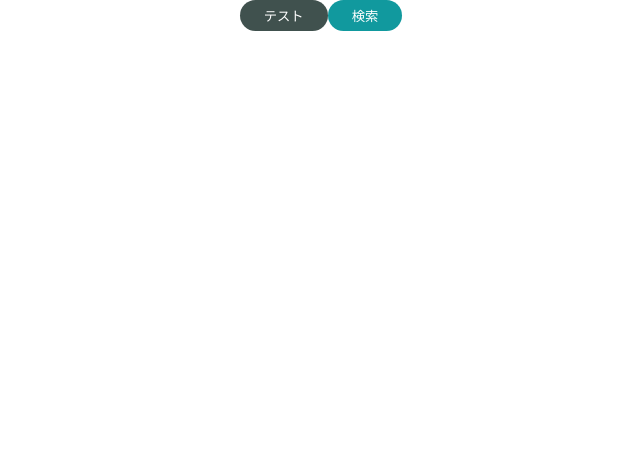
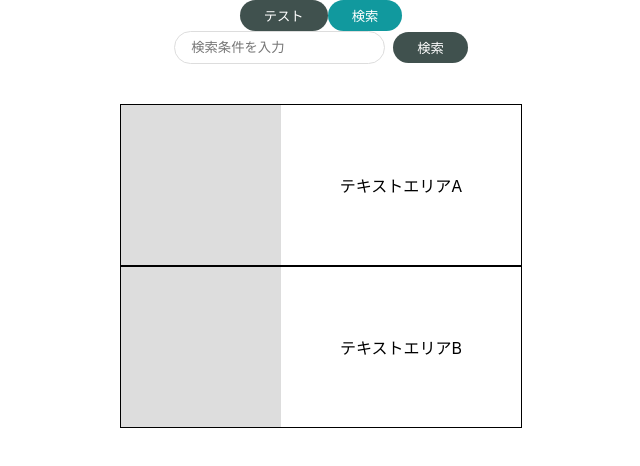
Before and after one commit to hideki1516/udemy-jak-02, a React (Create React App) app: page / in a window 1280 px wide. Shown: the top 466 px of the page, without its empty margins (319-959 px from the left). Built offline with nearby package versions, Linux system fonts and the light colour scheme.

Commit message:
Molucule

```diff
--- a/src/App.js
+++ b/src/App.js
@@ -1,13 +1,19 @@
-import logo from './logo.svg';
 import './App.css';
 import { PrimaryButton } from './components/atoms/button/PrimaryButton';
 import { SecondaryButton } from './components/atoms/button/SecondaryButton';
+import { SearchInput } from './components/molecules/SearchInput';
+import { Box } from './components/molecules/Box';
 
 function App() {
   return (
     <div className="App">
       <PrimaryButton>テスト</PrimaryButton>
       <SecondaryButton>検索</SecondaryButton>
+      <br />
+      <SearchInput />
+      <br />
+      <br />
+      <Box />
     </div>
   );
 }
--- /dev/null
+++ b/src/components/atoms/box/BaseImageArea.jsx
@@ -0,0 +1,9 @@
+import styled from "styled-components";
+
+export const BaseImageArea = styled.div`
+  width: 40%;
+  height: 100%;
+  &:hover {
+    opacity: 0.8;
+  }
+`;
--- /dev/null
+++ b/src/components/atoms/box/TextArea.jsx
@@ -0,0 +1,13 @@
+import styled from "styled-components";
+
+export const TextArea = (props) => {
+  const { text } = props;
+
+  return (
+    <STextArea>{text}</STextArea>
+  );
+};
+
+const STextArea = styled.div`
+  width: 60%;
+`;
--- /dev/null
+++ b/src/components/atoms/input/input.jsx
@@ -0,0 +1,15 @@
+import styled from "styled-components";
+
+export const Input = (props) => {
+  // 使用シーンによってplaceholderの内容を変えたいのでpropsを設定
+  // デフォルト値に空文字を設定しておくのがbetter
+  const { placeholder = '' } = props;
+  return <SInput type='text' placeholder={placeholder} />;
+};
+
+const SInput = styled.input`
+  padding: 8px 16px;
+  border: solid 1px #ddd;
+  border-radius: 9999px;
+  outline: none;
+`;
--- /dev/null
+++ b/src/components/molecules/Box.jsx
@@ -0,0 +1,34 @@
+import styled from "styled-components";
+
+import { BaseImageArea } from "../atoms/box/BaseImageArea";
+import { TextArea } from '../atoms/box/TextArea';
+
+export const Box = () => {
+  return (
+    <>
+      <div>
+        <SContainer>
+          <SImageArea />
+          <TextArea text={'テキストエリアA'} />
+        </SContainer>
+        <SContainer>
+          <SImageArea />
+          <TextArea text={'テキストエリアB'} />
+        </SContainer>
+      </div>
+    </>
+  );
+};
+
+const SContainer = styled.div`
+  display: flex;
+  align-items: center;
+  width: 400px;
+  height: 160px;
+  border: 1px solid #000;
+  margin: 0 auto;
+`;
+
+const SImageArea = styled(BaseImageArea)`
+  background-color: #ddd;
+`;
--- /dev/null
+++ b/src/components/molecules/SearchInput.jsx
@@ -0,0 +1,25 @@
+import styled from "styled-components";
+
+import { PrimaryButton } from "../atoms/button/PrimaryButton";
+import { Input } from '../atoms/input/input';
+
+export const SearchInput = () => {
+  return (
+    <SContainer>
+      <Input placeholder="検索条件を入力" />
+      <SButtonWrapper>
+        <PrimaryButton>検索</PrimaryButton>
+      </SButtonWrapper>
+    </SContainer>
+  );
+};
+
+const SContainer = styled.div`
+  display: flex;
+  align-items: center;
+  justify-content: center;
+`;
+
+const SButtonWrapper = styled.div`
+  padding-left: 8px;
+`;
```
